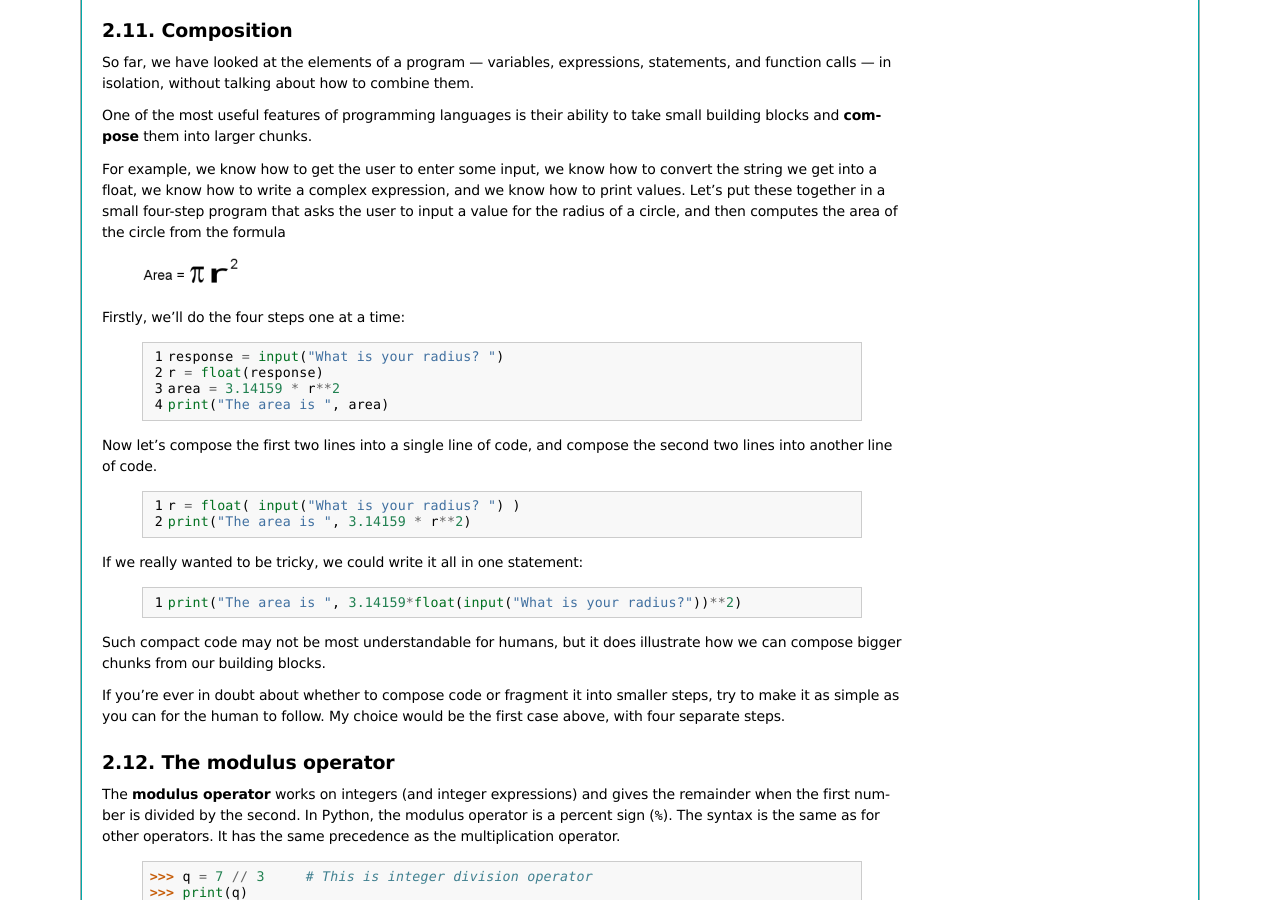
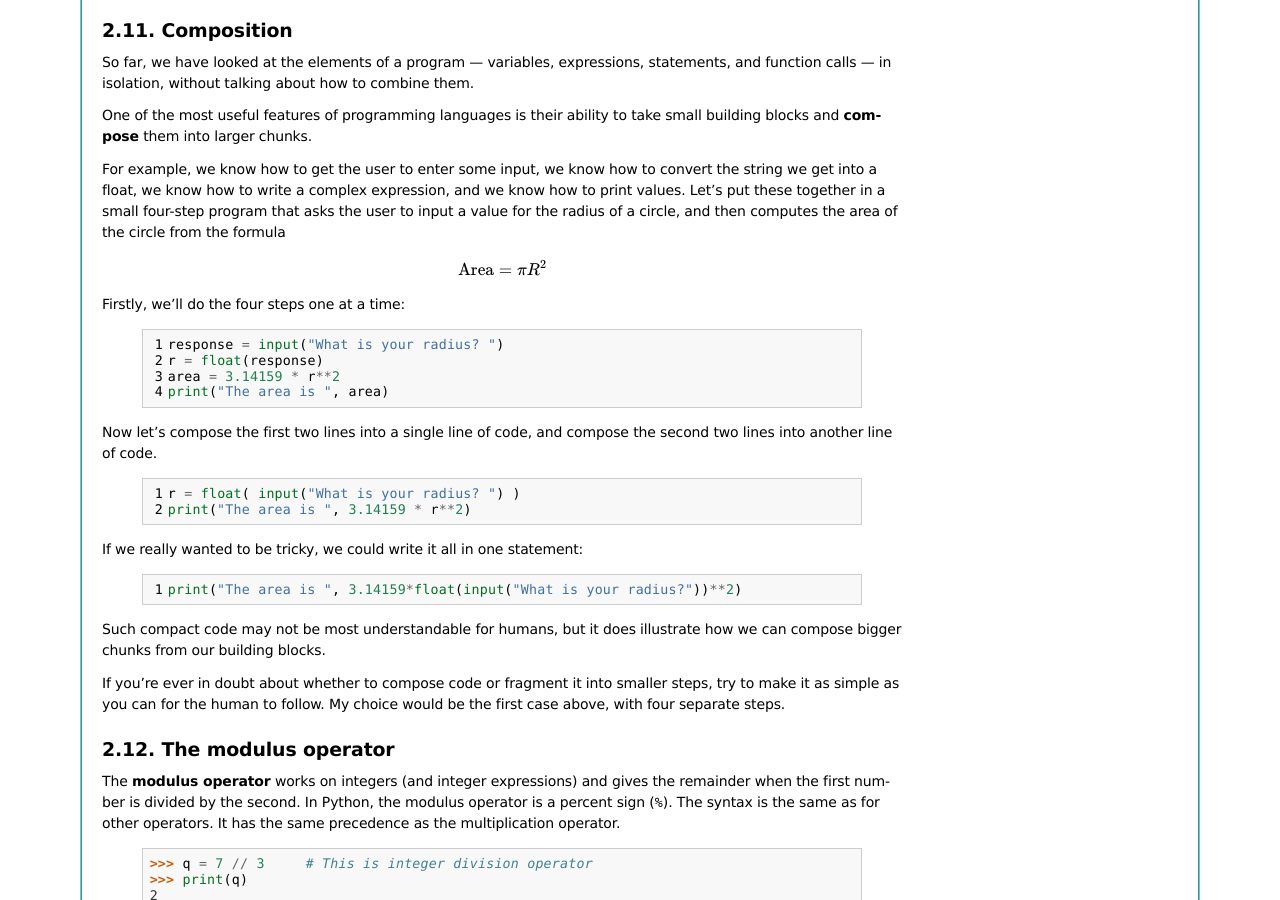
Before and after one commit to HowToThink/HowToThink, a Sphinx documentation site: the page built from source/PvL_02.rst, in a window 1280 px wide and 900 px high, scrolled down 8128 px. Built offline with Sphinx 7.4.7, drawn with Linux system fonts in a browser that asks for light colours; formulas are drawn with MathJax 3.

Commit message:
Update math in PvL_02.rst
Replace the math image by latex.

```diff
--- a/source/PvL_02.rst
+++ b/source/PvL_02.rst
@@ -616,8 +616,9 @@ we know how to print values. Let's put these together in a small four-step progr
 asks the user to input a value for the radius of a circle, and then
 computes the area of the circle from the formula
 
-    .. image:: illustrations/circle_area.png
-       :alt: formula for area of a circle
+    .. math::
+
+        \text{Area} = \pi R^2
 
 Firstly, we'll do the four steps one at a time:
 
```
